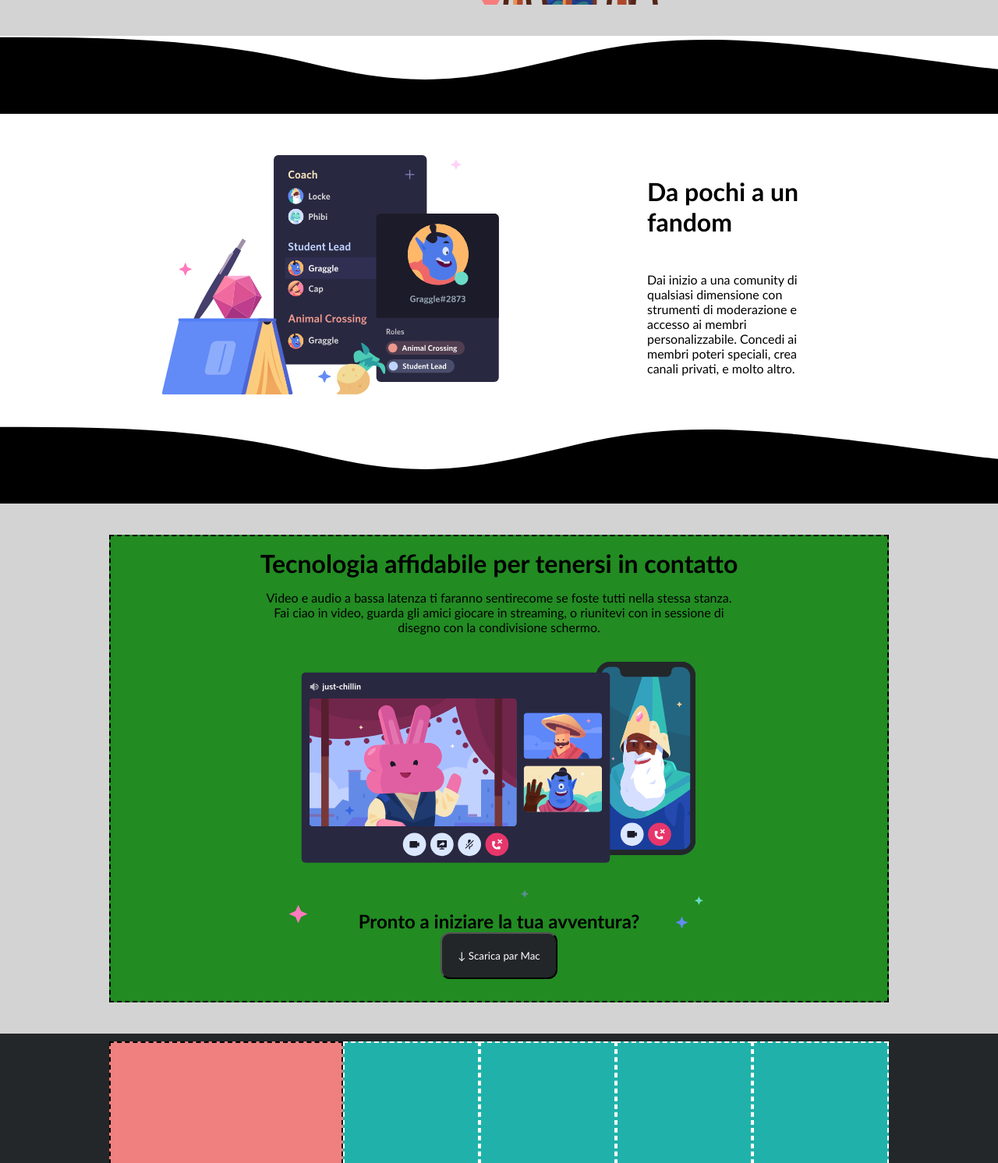
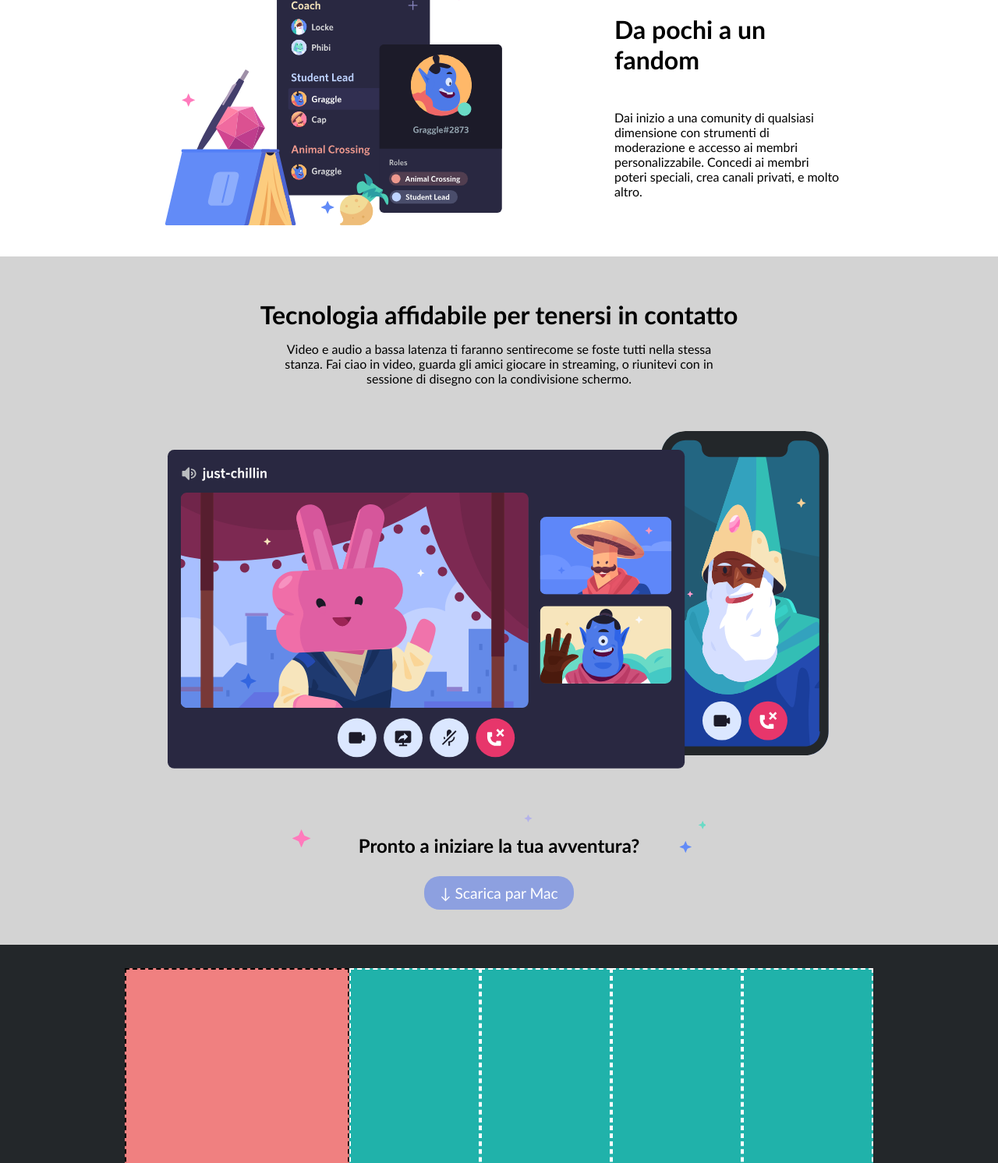
Before and after one commit to GrPaladino/htmlcss-discord, a plain HTML site: page index.html in a window 1280 px wide. Shown: the part 1308-2800 px from the top of the page at 78% size. Drawn offline with Linux system fonts and the light colour scheme.

Commit message:
Fix: changed main class names, add download section

```diff
--- a/css/style.css
+++ b/css/style.css
@@ -13,13 +13,14 @@ img {
 
 :root {
     --bordo: 2px dashed black;
-    --padding: 40px 0;
+    --padding: 40px 10px;
 }
 
 .container {
     max-width: 1000px;
     width: 80%;
     margin: 0 auto;
+    padding: 20px;
 }
 
 h2 {
@@ -29,13 +30,15 @@ h2 {
 
 button {
     border-radius: 12px;
-    padding: 3px 5px;
+    padding: 10px;
+    margin: 5px;
+    border-radius: 20px;
+    border: none;
 }
 
-.jumbotron .buttons,
-.mac {
-    padding: 20px;
+.jumbotron > .buttons {
     text-align: center;
+    padding-top: 20px;
 }
                 /* HEADER*/
 
@@ -103,17 +106,12 @@ header {
 }
 
 .jumbotron p {
-    text-align: center;
+    width: 60%;
+    margin: 0 auto;
     padding: 0 20px;
     font-size: 1.2rem;
     color: white;
-}
-
-.jumbotron button {
-    padding: 10px;
-    margin: 5px;
-    border-radius: 20px;
-    border: none;
+    text-align: center;
 }
 
 button:last-child {
@@ -124,10 +122,24 @@ button:last-child {
 
                 /*MAIN*/
 
-.doppio {
-    height: 400px;
+.row .container {
+    min-height: 400px;
     display: flex;
     padding: var(--padding);
+}
+
+.row:nth-of-type(even) {
+    background-color: #d3d3d3;
+}
+
+                /* box di testo */
+.box-text {
+    width: 40%;
+    display: flex;
+    flex-direction: column;
+    justify-content: center;
+    padding: 0 50px;
+    gap: 30px;
 }
 
                 /* immagini */
@@ -138,100 +150,59 @@ button:last-child {
     background-position: center;
 }
 
-#main2 {
+#study-group {
     background-image: url("../img/item1.svg");
 }
 
-#main3 {
+#just-chilling {
     background-image: url("../img/item2.svg");
 }
 
-#main4 {
+#fandom {
     background-image: url("../img/item3.svg");
-
-}
-               /* logo onda */
-.logo-onda {
-    height: 100px;
-    background-image: url("../img/wave.svg");
-    background-size: cover;
 }
 
-.logo-onda grigio {
+                /* Download */
 
+.row > .download {
+    display: flex;
+    flex-direction: column;
+    align-items: center;
+    padding: var(--padding);
 }
 
-.logo-onda bianco {
-
-}
-                /* box di testo */
-.box-text {
-    width: 40%;
-    display: flex;
-    flex-direction: column;
-    justify-content: center;
-    padding: 0 90px;
-    gap: 30px;
-}
-
-
-.card {
-    width: 700px;
-    height: 300px;
-    margin: 0 auto;
-}
-
-                /* blocco 3*/
-
-.block-3 {
-            /*debug*/
-    background-color: #d3d3d3;
-}
-
-
-                /* SESSION 5 */
-.block-5 {
-    padding: var(--padding);
-
-            /*debug*/
-    background-color: #d3d3d3;
-}
-
-.text {
+.download > .text {
     text-align: center;
 }
 
-.text p {
+.download > .text p {
     margin: 0 auto;
     width: 60%;
 }
 
-.card-verde {
-    display: flex;
-    flex-direction: column;
-    align-items: center;
-                 /*debug*/
-    height: 600px;
-    background-color: #228b22;
-    border: var(--bordo)
-}
-
-.background {
+.download > .background-img {
     width: 100%;
-    height: 55%;
+    height: 550px;
     background-image: url("../img/item4-big.svg");
     background-repeat: no-repeat;
     background-position: center;
     background-size: contain;
 }
 
-h3 {
+.download > h3 {
     background-image: url("../img/stars.svg");
     padding-top: 25px;
+    margin-bottom: 20px;
     background-repeat: no-repeat;
     width: 54%;
     text-align: center;
     font-size: 1.5rem;
+}
+
+.download > .download-mac {
+    background-color: #8da0e0;
+    padding: 10px 20px;
+    font-size: 1.2rem;
 }
 
                 /* FOOTER */
--- a/index.html
+++ b/index.html
@@ -27,25 +27,23 @@
         </div>
 
                         <!-- Jumbo -->
-        <section class="jumbotron">
-            <div class="card">
-                <h1>Il tuo posto per parlare</h1>
-                <pjumbotron>Che tu faccia parte di un club scolastico, gruppo di gamer, comunità artistica mondiale, o semplicemente di un piccolo gruppo di amiciche vuole passari il tempo assieme, Discord rende più facile chiacchierare ogni giorno e ritrovarsi più spesso.</p>
-                <div class="buttons">
-                    <button>&#8595 Scarica par Mac</button>
-                    <button>Apri Discord nel tuo Browser</button>
-                </div>
+        <div class="jumbotron">
+            <h1>Il tuo posto per parlare</h1>
+            <p>Che tu faccia parte di un club scolastico, gruppo di gamer, comunità artistica mondiale, o semplicemente di un piccolo gruppo di amiciche vuole passari il tempo assieme, Discord rende più facile chiacchierare ogni giorno e ritrovarsi più spesso.</p>
+            <div class="buttons">
+                <button>&#8595; Scarica par Mac</button>
+                <button>Apri Discord nel tuo Browser</button>
             </div>
-        </section>
+        </div>
     </header>
                         <!-- FINE HEADER -->
 
                           <!-- MAIN -->
-
+                        <!-- Study-group -->
     <main>
-        <section class="block-2">
-            <div class="container doppio">
-                <div class="img" id="main2"></div>
+        <section class="row">
+            <div class="container">
+                <div class="img" id="study-group"></div>
                 <div class="box-text">
                     <h2>Un luogo a invito con tutto lo spazio per parlare</h2>
                     <p>I server Discord sono organizzati incanali tematiciin cui collaborare, condividere o semplicemente parlare della tua giornata senza intasare una chat di gruppo.</p>
@@ -53,23 +51,21 @@
             </div>
         </section>
 
-                        <!-- Blocco 3 -->
-        <div class="logo-onda grigio"></div>
-        <section class="block-3">
-            <div class="container doppio">
+                        <!-- Just-chilling -->
+        <section class="row">
+            <div class="container">
                 <div class="box-text">
                     <h2>Dove trovarsi è facile</h2>
                     <p>Mettiti comodo in un canale vocale quando hai tempo. Gli amici del tuo server possono vedere che sei li e unirsi istantaneamente senza chiamare.</p>
                 </div>
-                <div class="img" id="main3"></div>
+                <div class="img" id="just-chilling"></div>
             </div>
         </section>
 
-                        <!-- Blocco 4 -->
-        <div class="logo-onda bianco"></div>
-        <section>
-            <div class="container doppio">
-                <div class="img" id="main4"></div>
+                        <!-- Fandom -->
+         <section class="row">
+            <div class="container">
+                <div class="img" id="fandom"></div>
                 <div class="box-text">
                     <h2>Da pochi a un fandom</h2>
                     <p>Dai inizio a una comunity di qualsiasi dimensione con strumenti di moderazione e accesso ai membri personalizzabile. Concedi ai membri poteri speciali, crea canali privati, e molto altro.</p>
@@ -77,20 +73,22 @@
             </div>
         </section>
 
-                        <!-- Blocco 5 -->
-        <div class="logo-onda grigio"></div>
-        <section class="block-5">
-            <div class="container card-verde">
+                        <!-- Download -->
+        <section class="row">
+            <div class="container download">
                 <div class="text">
                     <h2>Tecnologia affidabile per tenersi in contatto</h2>
                     <p>Video e audio a bassa latenza ti faranno sentirecome se foste tutti nella stessa stanza. Fai ciao in video, guarda gli amici giocare in streaming, o riunitevi con in sessione di disegno con la condivisione schermo.</p>
                 </div>
-                <div class="background"></div>
+                <div class="background-img"></div>
                 <h3>Pronto a iniziare la tua avventura?</h3>
-                <button class="mac">&#8595 Scarica par Mac</button>
+                <button class="download-mac">&#8595 Scarica par Mac</button>
             </div>
         </section>
     </main>
+                        <!-- END MAIN -->
+
+                        <!-- FOOTER -->
 
                         <!-- Footer section 1-->
     <footer>
```
